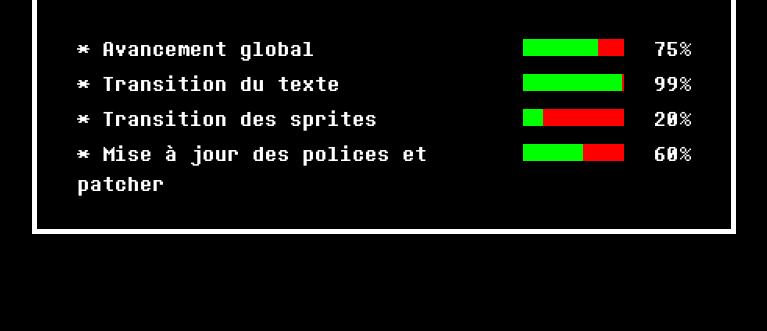
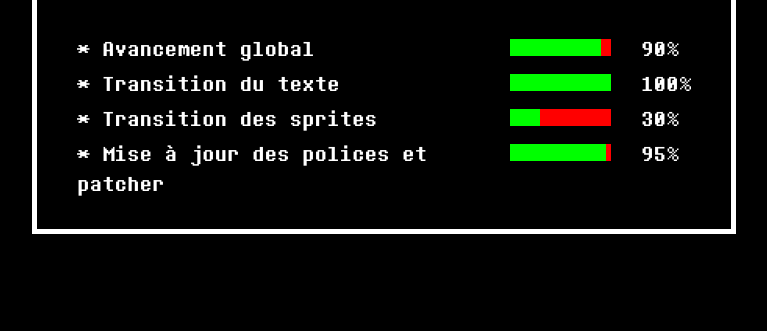
Before and after one commit to Tactoe/utfrsite, a plain HTML site: page avancement.html in a window 1280 px wide. Shown: the part 340-671 px from the top of the page, without its empty margins (256-1023 px from the left). Drawn offline with Linux system fonts and the light colour scheme.

Commit message:
AVAMCEEMT

```diff
--- a/avancement.html
+++ b/avancement.html
@@ -61,20 +61,20 @@
                   <table>
                   <tr>
                     <td>* Avancement global </td>
-                    <td><div class="progression-bar-red"><div class="progression-bar-green" style="width:75%"></div></div></td>
-                    <td>75%</td>
+                    <td><div class="progression-bar-red"><div class="progression-bar-green" style="width:90%"></div></div></td>
+                    <td>90%</td>
 					<tr>
                     <td>* Transition du texte </td>
-                    <td><div class="progression-bar-red"><div class="progression-bar-green" style="width:99%"></div></div></td>
-                    <td>99%</td>
+                    <td><div class="progression-bar-red"><div class="progression-bar-green" style="width:100%"></div></div></td>
+                    <td>100%</td>
 					<tr>
                     <td>* Transition des sprites </td>
-                    <td><div class="progression-bar-red"><div class="progression-bar-green" style="width:20%"></div></div></td>
-                    <td>20%</td>
+                    <td><div class="progression-bar-red"><div class="progression-bar-green" style="width:30%"></div></div></td>
+                    <td>30%</td>
 					<tr>
                     <td>* Mise à jour des polices et patcher </td>
-                    <td><div class="progression-bar-red"><div class="progression-bar-green" style="width:60%"></div></div></td>
-                    <td>60%</td>
+                    <td><div class="progression-bar-red"><div class="progression-bar-green" style="width:95%"></div></div></td>
+                    <td>95%</td>
                   </tr>
                   </tr>
                   </tr>
```
